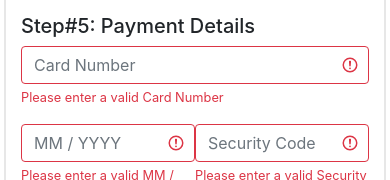
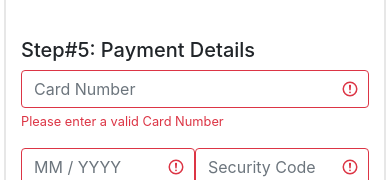
Before and after one commit to jery-oshin/explore-air-vanilla, a plain HTML site: page index.html in a window 390 px wide. Both pictures are taken after typing "Sample", "Sample", "name@example.com", "5551234", "Sample", "Sample" into the empty fields and a click on the button "YES ! SEND ME MY EXPLORE AIR NOW". Shown: the part 2567-2747 px from the top of the page. Drawn offline with nearby package versions, Linux system fonts and the light colour scheme.

Commit message:
validation inputs is Ok - Choices and Information

```diff
--- a/index.html
+++ b/index.html
@@ -119,6 +119,7 @@
                                 </div>
                             </div>
                         </label>
+                        <small class="text-danger radio-error-message"></small>
                     </div>
                 </div>
                 <di class="col-sm-12 step step-2">
@@ -152,8 +153,8 @@
                             <script src="./tel-input/build/js/intlTelInput.js"></script>
                             <script>
                             var input = document.querySelector("#phone");
+                            input.placeholder = 'Phone Number'
                             window.intlTelInput(input, {
-                                // any initialisation options go here
                             });
                             </script>
                             <!-- <div class="input-group-prepend">
@@ -244,7 +245,7 @@
                     </div>
                 </div>
                 <div class="col-sm-12 step p-0 step-5" id="step-5">
-                    <h5>Step#5: Payment Details</h5>
+                    <!-- <h5>Step#5: Payment Details</h5>
                     <div class="payment-datails">
                         <div class="input-group mb-3">
                             <div class="col-12 p-0">
@@ -269,7 +270,7 @@
                                 </div>
                             </div>
                         </div>
-                    </div>
+                    </div> -->
                 </div>
                 <button id='submit' class="button btn btn-primary" type="submit">YES ! SEND ME MY EXPLORE AIR NOW</button>
             </div>
--- a/index.js
+++ b/index.js
@@ -1,3 +1,33 @@
+let inputs;
+
+document.addEventListener ('DOMContentLoaded', ()=>{
+
+    creditCardCheckInput();
+
+    inputs = {
+
+        //Step Two
+        firstName : document.querySelector('#first-name'),
+        lastName: document.querySelector('#last-name'),
+        email: document.querySelector('#email'),
+        phoneNumber: document.querySelector('#phone'),
+
+        //Step Three
+        townCity: document.querySelector('#town-city'),
+        streetHouse: document.querySelector('#street-house'),
+        zipCode: document.querySelector('#zip-code'),
+
+        //Step Five
+        cardNumber: document.querySelector('#card-number'),
+        date: document.querySelector('#card-date'),
+        securityCode: document.querySelector('#security-code'),
+
+    }
+
+});
+
+
+
 
 document.querySelector('#submit').addEventListener('click', submit);
 
@@ -5,31 +35,11 @@ document.querySelector('#credit-card').addEventListener('change', creditCardChec
 
 document.querySelector('#paypal').addEventListener('change', paypalCheckInput);
 
-// firstName = document.querySelector('#first-name');
-// firstName = document.querySelector('#first-name');
-// lastName = document.querySelector('#last-name');
-// email = document.querySelector('#email');
-// phoneNumber = document.querySelector('#phone-number');
 
 window.onload = updateSeconds;
 
-
-// let minits = 14;
-// let seconds = 59;
-
-// function updateMinits() {
-//     console.log(minits);
-//     if(minits==0){
-//         console.log('Final');
-//     }else{
-//         minits-=1;
-//         setTimeout("updateMinits()", 60000);
-//     }
-// }
-
 let seconds = document.querySelector('.seconds')
 let minutes = document.querySelector('.minutes')
-
 
 function updateSeconds() {
     let minutes_in_future_15 = new Date(Date.now() + (15 * 60 * 1000));
@@ -50,33 +60,13 @@ function updateSeconds() {
     }, 999)
 }
 
-for(let min = 14; min > 0; min-- ){
-
-    //window.onload = updateSeconds;
-
-
+const radios = {
+    //Step One
+    optionOne : document.querySelector('#choose-1'),
+    optionTwo : document.querySelector('#choose-2'),
+    optionThree : document.querySelector('#choose-3'),
 }
 
-
-
-const inputs = {
-    //Step Two
-    firstName : document.querySelector('#first-name'),
-    lastName: document.querySelector('#last-name'),
-    email: document.querySelector('#email'),
-    phoneNumber: document.querySelector('#phone'),
-
-    //Step Three
-    townCity: document.querySelector('#town-city'),
-    streetHouse: document.querySelector('#street-house'),
-    zipCode: document.querySelector('#zip-code'),
-
-    //Step Five
-    cardNumber: document.querySelector('#card-number'),
-    date: document.querySelector('#card-date'),
-    securityCode: document.querySelector('#security-code'),
-
-}
 
 
 class ValidateInput {
@@ -84,34 +74,109 @@ class ValidateInput {
         this.inputs = inputs;
     }
 
-    validate(inputs){
+    validate(){
+        //console.log(inputs)
+        let inputValidation = [];
         for (const key in inputs) {
             if (inputs.hasOwnProperty(key)) {
 
                 let input = inputs[key];
 
+                if(input !== null){
+                    //console.log(input)
+
                     if(input.value === '' || input.validity.valid === false) {
-                    // console.log(input)
+                        // console.log(paypal.checked)
+                        // if(paypal.checked)
+                        //console.log(input.validity.valid)
+
+                        if(!paypal.checked){
+
                             input.classList.add('is-invalid');
                             this.showErrorMessage(input.id, input.placeholder);
-
+                            inputValidation.push(false)
+                            //console.log(inputValidation)
+                        } else {
+                            input.classList.add('is-invalid');
+                            this.showErrorMessage(input.id, input.placeholder);
+                        }
 
                     } else {
+                        //console.log(input)
+
                         input.classList.remove('is-invalid')
                         this.hideErrorMessage(input.id)
+
+                    }
+
                 }
             }
         }
+        //console.log(this.validateNotError(inputValidation))
+        return this.validateNotError(inputValidation);
     }
     showErrorMessage(inputId, placeholder){
         const errorMessage = document.querySelector(`.${inputId}`);
         //console.log(errorMessage);
+        if(errorMessage !== null ){
             errorMessage.innerHTML = '';
             errorMessage.innerHTML = `Please enter a valid ${placeholder}`;
+
+        }
     }
     hideErrorMessage(inputId){
+        // console.log(inputId)
         const errorMessage = document.querySelector(`.${inputId}`);
-        console.log(errorMessage)
+        //console.log(errorMessage)
+        if (errorMessage !== null) {
+            errorMessage.innerHTML =``;
+
+        }
+    }
+
+    validateNotError(input){
+        return input.find( i => i === false );
+
+    }
+}
+
+class ValidateChoices {
+    constructor(radios){
+        this.radios = radios
+    }
+
+    validate(){
+        let checked = false;
+        for (const key in radios) {
+
+            if (radios.hasOwnProperty(key)) {
+                //console.log('OK')
+
+                let radio = radios[key];
+
+                if( radio.checked === true ){
+                    checked = true;
+                    this.hideErrorMessage();
+
+                }
+                if (checked === false ){
+                    this.showErrorMessage();
+                }
+
+            }
+        }
+        return checked
+
+    }
+    showErrorMessage(){
+        const errorMessage = document.querySelector('.radio-error-message');
+        //console.log(errorMessage);
+        errorMessage.innerHTML = '';
+        errorMessage.innerHTML = `Please choose your offer`;
+    }
+    hideErrorMessage(){
+        const errorMessage = document.querySelector('.radio-error-message');
+        //console.log(errorMessage)
         errorMessage.innerHTML = ' ';
     }
 }
@@ -121,25 +186,72 @@ let creditCard = document.querySelector('#credit-card');
 let paypal = document.querySelector('#paypal');
 let step5 = document.querySelector('#step-5');
 
-function creditCardCheckInput (e){
-    e.preventDefault();
+function creditCardCheckInput (){
+
     if(creditCard.checked){
-        step5.classList.remove('hidden-step');
+
+        const addStep = document.createElement('div')
+
+        addStep.classList.add('payment-details')
+
+        addStep.innerHTML = `
+            <h5>Step#5: Payment Details</h5>
+            <div class="input-group mb-3">
+                <div class="col-12 p-0">
+
+                    <input type="text" class="form-control" placeholder="Card Number" aria-label="card-number" pattern="^(?:4[0-9]{12}(?:[0-9]{3})?)$" pattern="^(?:5[1-5][0-9]{14})$" id="card-number">
+                    <small class="text-danger card-number" id="error-text"></small>
+                </div>
+
+            </div>
+            <div class="card-security">
+                <div class="input-group mb-3">
+                    <div class="col-sm-11 p-0">
+                        <input type="text" class="form-control" placeholder="MM / YYYY" aria-label="mm-yyyy" pattern="(0|1)[0-9]\/[0-9]{2}" id="card-date">
+                        <small class="text-danger card-date" id="error-text"></small>
+
+                    </div>
+                </div>
+                <div class="input-group mb-3">
+                    <div class="col-sm-12 p-0">
+                        <input type="text" class="form-control" placeholder="Security Code" aria-label="security-code" id="security-code">
+                        <small class="text-danger security-code" id="error-text-security-code"></small>
+                    </div>
+                </div>
+            </div>
+        `;
+        step5.appendChild(addStep)
     }
 }
+
+const validation = new ValidateInput(inputs);
+
 function paypalCheckInput (e){
     e.preventDefault();
+
     if (paypal.checked){
-        step5.classList.add('hidden-step');
+        step5.innerHTML = ``;
 
     }
 }
 
+
 function submit (e){
     e.preventDefault();
 
-    const validation = new ValidateInput(inputs);
+    const validateChoice = new ValidateChoices(radios);
 
-    validation.validate(inputs);
+    let validChoice = validateChoice.validate();
+
+
+    let valid = validation.validate();
+
+    console.log(valid);
+
+    if((valid !== false || valid === undefined) && validChoice === true){
+        console.log('OK')
+    } else {
+        console.log('WRONG')
+    }
 
 }
```
Also changed, not shown: img/flags.png (added), tel-input/build/css/intlTelInput.css. Lines whose indentation alone changed are shown as unchanged.
